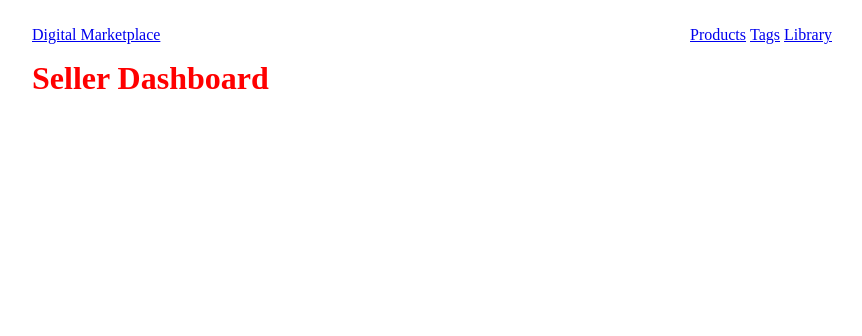
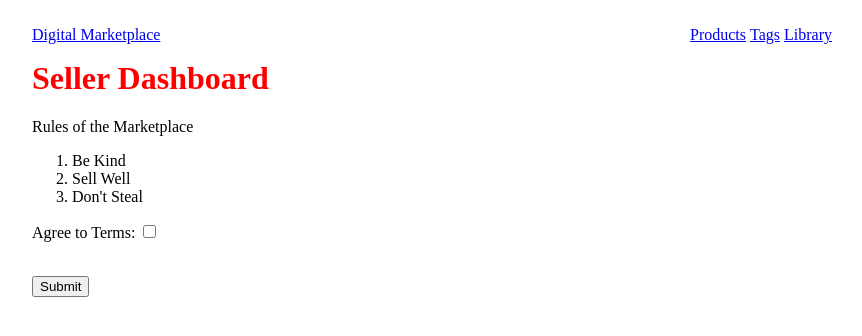
Before and after one commit to RommelTJ/DigitalMarketplace, a Django app: template src/templates/sellers/dashboard.html in a window 1280 px wide. Shown: the top 336 px of the page, without its empty margins (208-1070 px from the left). Run offline with Django 3.2, Linux system fonts and the light colour scheme; the template is opened without the code that fills it: values that come from a table or form of the project are taken from there, others are empty; parts of the project's set-up code (start-up, migrations or seed data) failed here and were passed over; some libraries are stand-ins or nearby versions.

Commit message:
New Seller Form

```diff
--- /dev/null
+++ b/src/sellers/forms.py
@@ -0,0 +1,4 @@
+from django import forms
+
+class NewSellerForm(forms.Form):
+    agree = forms.BooleanField(label="Agree to Terms", widget=forms.CheckboxInput)
--- a/src/templates/sellers/dashboard.html
+++ b/src/templates/sellers/dashboard.html
@@ -4,4 +4,17 @@
 
 <h1>Seller Dashboard</h1>
 
+<p>Rules of the Marketplace<br>
+    <form method="post" action="">
+    {% csrf_token %}
+    <ol>
+        <li>Be Kind</li>
+        <li>Sell Well </li>
+        <li>Don't Steal</li>
+    </ol>
+    {{ form.as_p }} <br/>
+    <input type="submit" />
+    </form>
+</p>
+
 {% endblock %}
```
Also changed, not shown: src/sellers/views.py (+12 -2 lines).
